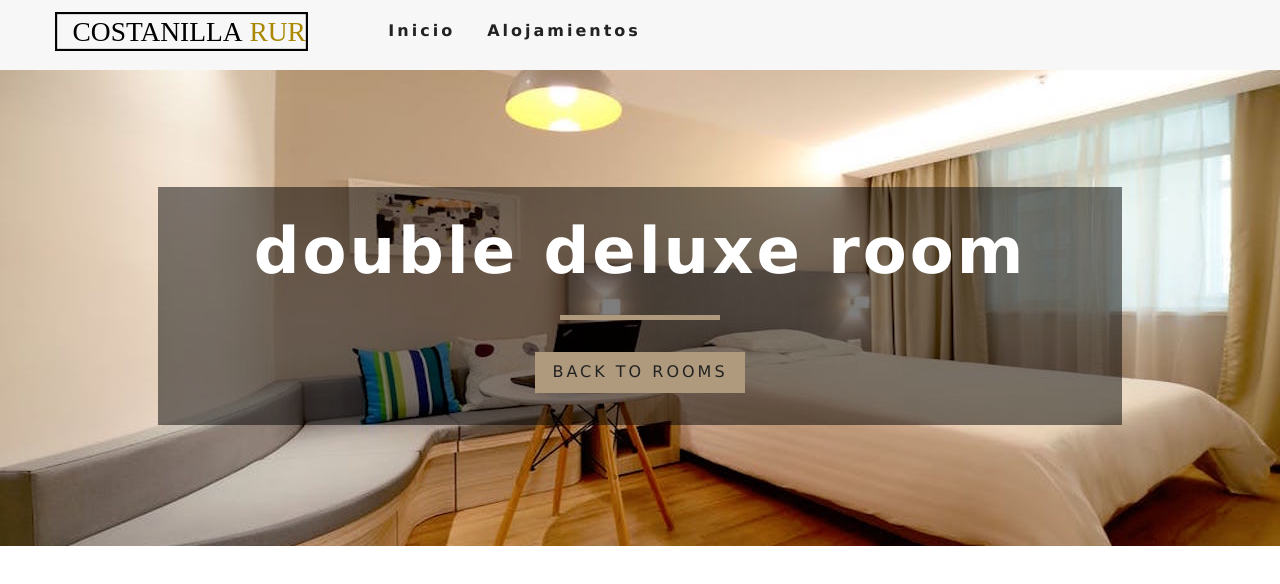
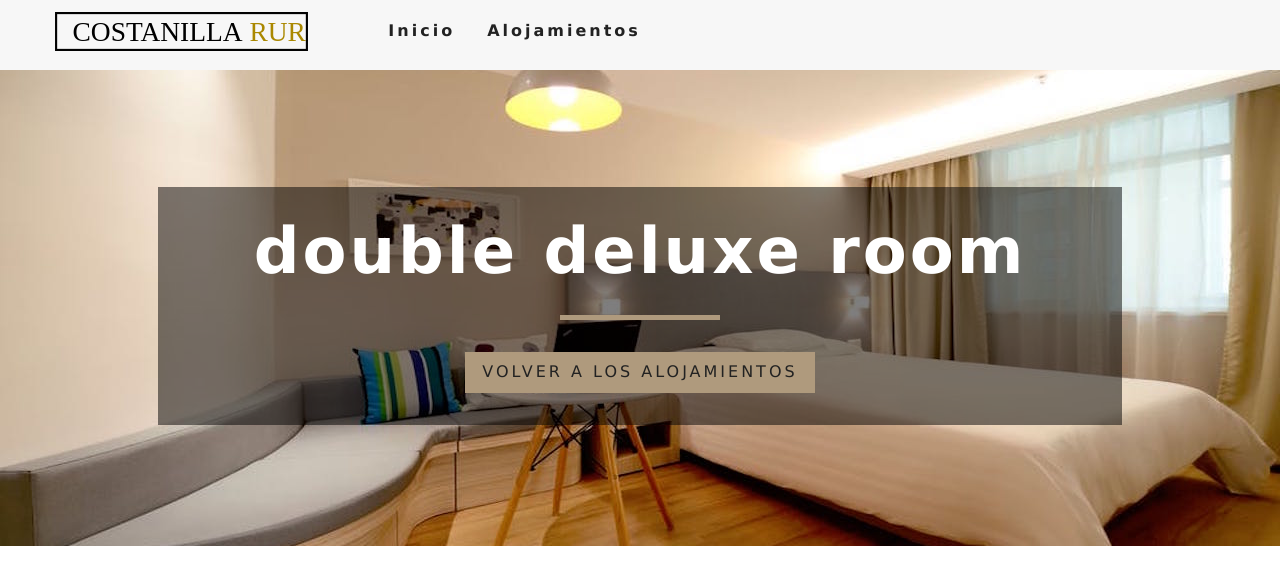
Before and after one commit to Viciot/casarural, a React (Create React App) app: page /rooms/double-deluxe in a window 1280 px wide. Shown: the top 584 px of the page. Built offline with nearby package versions, Linux system fonts and the light colour scheme.

Commit message:
SingleRoom setup

```diff
--- a/src/App.css
+++ b/src/App.css
@@ -192,6 +192,7 @@ h6 {
   font-size: 1.2rem;
   margin-bottom: 2rem;
 }
+
 @media screen and (min-width: 576px) {
   .banner {
     padding: 2rem 3rem;
--- a/src/components/Banner.js
+++ b/src/components/Banner.js
@@ -2,7 +2,7 @@ import React from 'react'
 
 export default function Banner({children, title, subtitle}) {
   return (
-    <div className="banner">
+    <div className="banner first-letter">
         <h1>{title}</h1>
         <div></div>
         <p>{subtitle}</p>
--- a/src/pages/SingleRoom.js
+++ b/src/pages/SingleRoom.js
@@ -26,9 +26,9 @@ export default function SingleRoom() {
   //este trozo y el de arriba, los he sacado de un comentario del tutorial, en el inspector de codigo/components veo que los props vienen llenos de info
   if (!room){
     return <div className='error'>
-      <h3>no such room could be found</h3>
+      <h3>El alojamiento no existe</h3>
       <Link to='/rooms' className='btn-primary'>
-        back to rooms
+        Volver atrás
       </Link>
     </div>
   }
@@ -39,7 +39,7 @@ export default function SingleRoom() {
     <Hero hero='roomsHero'>
       <Banner title={`${name} room`}>
         <Link to="/rooms" className='btn-primary'>
-          back to rooms
+          Volver a los alojamientos
         </Link>
       </Banner>
     </Hero>
```
